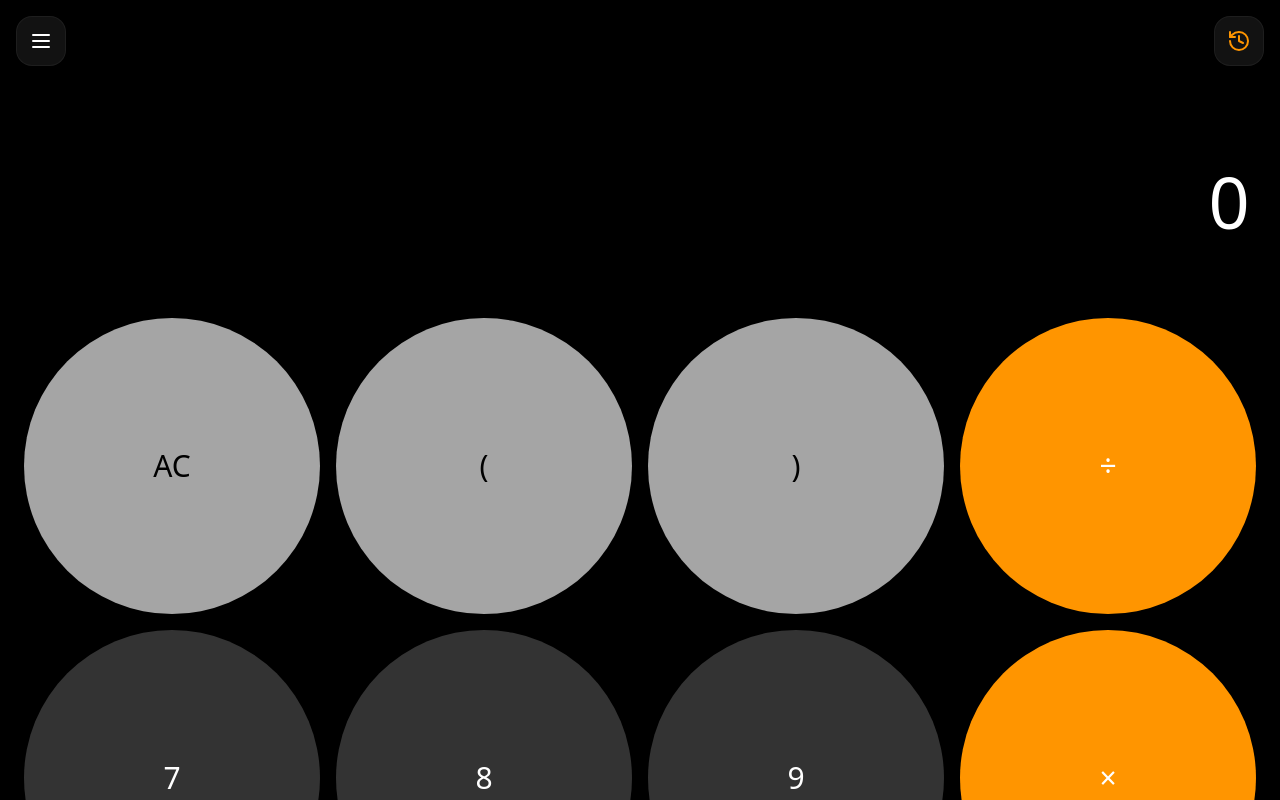
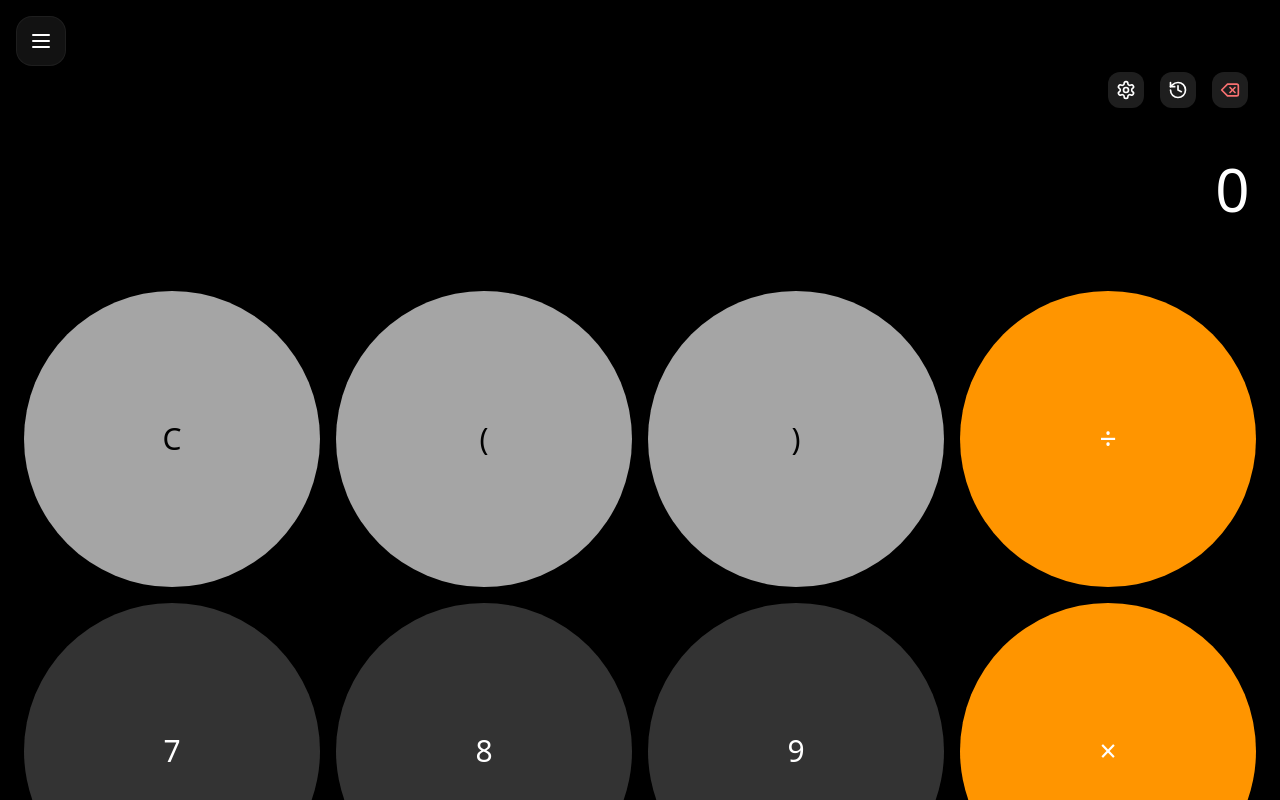
Before and after one commit to DestroyerRedax/Calculator-Pro, a React (Vite) app: page / in a window 1280 px wide. Built offline with nearby package versions, Linux system fonts and the light colour scheme.

Commit message:
Update Calculator.jsx

```diff
--- a/src/features/calculator/Calculator.jsx
+++ b/src/features/calculator/Calculator.jsx
@@ -1,58 +1,83 @@
 import React, { useState, useEffect } from 'react';
 import { motion, AnimatePresence } from 'framer-motion';
-import { History, Trash2 } from 'lucide-react';
+import { Settings, History as HistIcon, Delete, Trash2 } from 'lucide-react';
 import { useStore } from '../../store/useStore';
 
 export default function Calculator() {
   const [exp, setExp] = useState('');
   const [res, setRes] = useState('');
   const [showHist, setShowHist] = useState(false);
-  const { history, addHistory, clearHistory } = useStore();
+  const { history, addHistory, clearHistory, isScientific, toggleScientific } = useStore();
 
   useEffect(() => {
-    try { if (exp) setRes(String(eval(exp.replace(/×/g, '*').replace(/÷/g, '/')))); else setRes(''); }
-    catch { setRes(''); }
+    try {
+      if (exp) {
+        let clean = exp.replace(/×/g, '*').replace(/÷/g, '/').replace(/sin/g, 'Math.sin').replace(/cos/g, 'Math.cos').replace(/tan/g, 'Math.tan').replace(/log/g, 'Math.log10').replace(/√/g, 'Math.sqrt').replace(/π/g, 'Math.PI').replace(/e/g, 'Math.E').replace(/\^/g, '**');
+        setRes(String(eval(clean)));
+      } else setRes('');
+    } catch { setRes(''); }
   }, [exp]);
 
   const handle = (v) => {
     if (v === '=') { if (res) { addHistory(`${exp} = ${res}`); setExp(res); setRes(''); } }
-    else if (v === 'AC') { setExp(''); setRes(''); }
+    else if (v === 'C') { setExp(''); setRes(''); }
     else if (v === '⌫') setExp(exp.slice(0, -1));
     else setExp(exp + v);
   };
 
-  const btns = [
-    { l: 'AC', t: 'f' }, { l: '(', t: 'f' }, { l: ')', t: 'f' }, { l: '÷', t: 'o' },
+  const basicBtns = [
+    { l: 'C', t: 'f' }, { l: '(', t: 'f' }, { l: ')', t: 'f' }, { l: '÷', t: 'o' },
     { l: '7', t: 'n' }, { l: '8', t: 'n' }, { l: '9', t: 'n' }, { l: '×', t: 'o' },
     { l: '4', t: 'n' }, { l: '5', t: 'n' }, { l: '6', t: 'n' }, { l: '-', t: 'o' },
     { l: '1', t: 'n' }, { l: '2', t: 'n' }, { l: '3', t: 'n' }, { l: '+', t: 'o' },
     { l: '0', t: 'n', s: 2 }, { l: '.', t: 'n' }, { l: '=', t: 'o' }
   ];
 
+  const sciBtns = ['sin(', 'cos(', 'tan(', 'log(', 'ln(', '√(', '^', 'π', 'e'];
+
   return (
     <div className="h-full flex flex-col p-6 bg-black text-white relative">
-      <div className="absolute top-4 right-4 z-40">
-        <button onClick={() => setShowHist(true)} className="p-3 bg-dark-surface/60 backdrop-blur-md rounded-2xl border border-white/5 active:scale-90 transition-transform">
-          <History size={24} className="text-dark-accent" />
-        </button>
+      {/* Top Controls Row */}
+      <div className="flex justify-end gap-4 pt-12 mb-4 px-2">
+        <button onClick={toggleScientific} className={`p-2 rounded-xl transition-all ${isScientific ? 'bg-dark-accent text-white' : 'bg-dark-surface'}`}><Settings size={20} /></button>
+        <button onClick={() => setShowHist(true)} className="p-2 bg-dark-surface rounded-xl"><HistIcon size={20} /></button>
+        <button onClick={() => handle('⌫')} className="p-2 bg-dark-surface rounded-xl text-red-400"><Delete size={20} /></button>
       </div>
-      <div className="flex-1 flex flex-col justify-end text-right px-2 mb-6 pt-24">
-        <div className="text-2xl opacity-30 h-8 mb-1">{history[0]?.split('=')[0] || ""}</div>
-        <div className="text-7xl font-light tracking-tight break-all mb-2 leading-tight">{exp || "0"}</div>
-        <div className="text-3xl text-dark-accent font-medium h-10">{res ? `= ${res}` : ""}</div>
+
+      <div className="flex-1 flex flex-col justify-end text-right px-2 mb-6">
+        <div className="text-xl opacity-30 h-6 mb-1">{history[0]?.split('=')[0] || ""}</div>
+        <div className="text-6xl font-light tracking-tight break-all mb-2 leading-tight">{exp || "0"}</div>
+        <div className="text-3xl text-dark-accent font-medium h-8">{res ? `= ${res}` : ""}</div>
       </div>
-      <div className="grid grid-cols-4 gap-4 pb-8">
-        {btns.map((b, i) => (
-          <motion.button key={i} whileTap={{ backgroundColor: '#fff', scale: 0.95 }} onClick={() => handle(b.l)}
-            className={`flex items-center justify-center text-3xl font-medium ${b.s === 2 ? 'col-span-2 rounded-[50px] px-8 justify-start' : 'aspect-square rounded-full'} ${b.t === 'n' ? 'bg-dark-button' : b.t === 'o' ? 'bg-dark-accent' : 'bg-dark-muted text-black'}`}
-          >{b.l}</motion.button>
-        ))}
+
+      <div className="flex flex-col gap-3 pb-8">
+        {/* Scientific Row Toggle */}
+        <AnimatePresence>
+          {isScientific && (
+            <motion.div initial={{ height: 0, opacity: 0 }} animate={{ height: 'auto', opacity: 1 }} exit={{ height: 0, opacity: 0 }} className="grid grid-cols-3 gap-2 overflow-hidden mb-2">
+              {sciBtns.map(b => (
+                <button key={b} onClick={() => handle(b)} className="bg-white/5 py-3 rounded-2xl text-sm font-bold text-dark-muted">{b}</button>
+              ))}
+            </motion.div>
+          )}
+        </AnimatePresence>
+
+        {/* Numeric Grid */}
+        <div className="grid grid-cols-4 gap-4">
+          {basicBtns.map((b, i) => (
+            <motion.button key={i} whileTap={{ backgroundColor: '#fff', scale: 0.95 }} onClick={() => handle(b.l)}
+              className={`flex items-center justify-center text-3xl font-medium ${b.s === 2 ? 'col-span-2 rounded-[50px] px-8 justify-start' : 'aspect-square rounded-full'} ${b.t === 'n' ? 'bg-dark-button' : b.t === 'o' ? 'bg-dark-accent' : 'bg-dark-muted text-black'}`}
+            >{b.l}</motion.button>
+          ))}
+        </div>
       </div>
+
+      {/* History Popup */}
       <AnimatePresence>
         {showHist && (
-          <motion.div initial={{ y: '100%' }} animate={{ y: 0 }} exit={{ y: '100%' }} transition={{ duration: 0.2 }} className="fixed inset-0 z-50 bg-black p-8 pt-20 flex flex-col">
-            <div className="flex justify-between items-center mb-10"><h3 className="text-3xl font-bold">History</h3><div className="flex gap-6 items-center"><Trash2 onClick={clearHistory} className="text-red-500" /><button onClick={() => setShowHist(false)} className="text-dark-accent text-xl font-bold">Done</button></div></div>
-            <div className="flex-1 overflow-y-auto space-y-6 no-scrollbar">{history.map((h, i) => <div key={i} className="text-right border-b border-white/5 pb-4"><div className="opacity-40">{h.split('=')[0]}</div><div className="text-3xl font-bold text-dark-accent">{h.split('=')[1]}</div></div>)}</div>
+          <motion.div initial={{ y: '100%' }} animate={{ y: 0 }} exit={{ y: '100%' }} transition={{ duration: 0.15 }} className="fixed inset-0 z-50 bg-black p-8 pt-20 flex flex-col">
+            <div className="flex justify-between items-center mb-10"><h3 className="text-2xl font-bold">History</h3><div className="flex gap-6 items-center"><Trash2 onClick={clearHistory} className="text-red-500" /><button onClick={() => setShowHist(false)} className="text-dark-accent font-bold">Done</button></div></div>
+            <div className="flex-1 overflow-y-auto space-y-4 no-scrollbar">{history.map((h, i) => <div key={i} className="text-right border-b border-white/5 pb-4"><div className="opacity-40">{h.split('=')[0]}</div><div className="text-2xl font-bold text-dark-accent">{h.split('=')[1]}</div></div>)}</div>
           </motion.div>
         )}
       </AnimatePresence>
```
